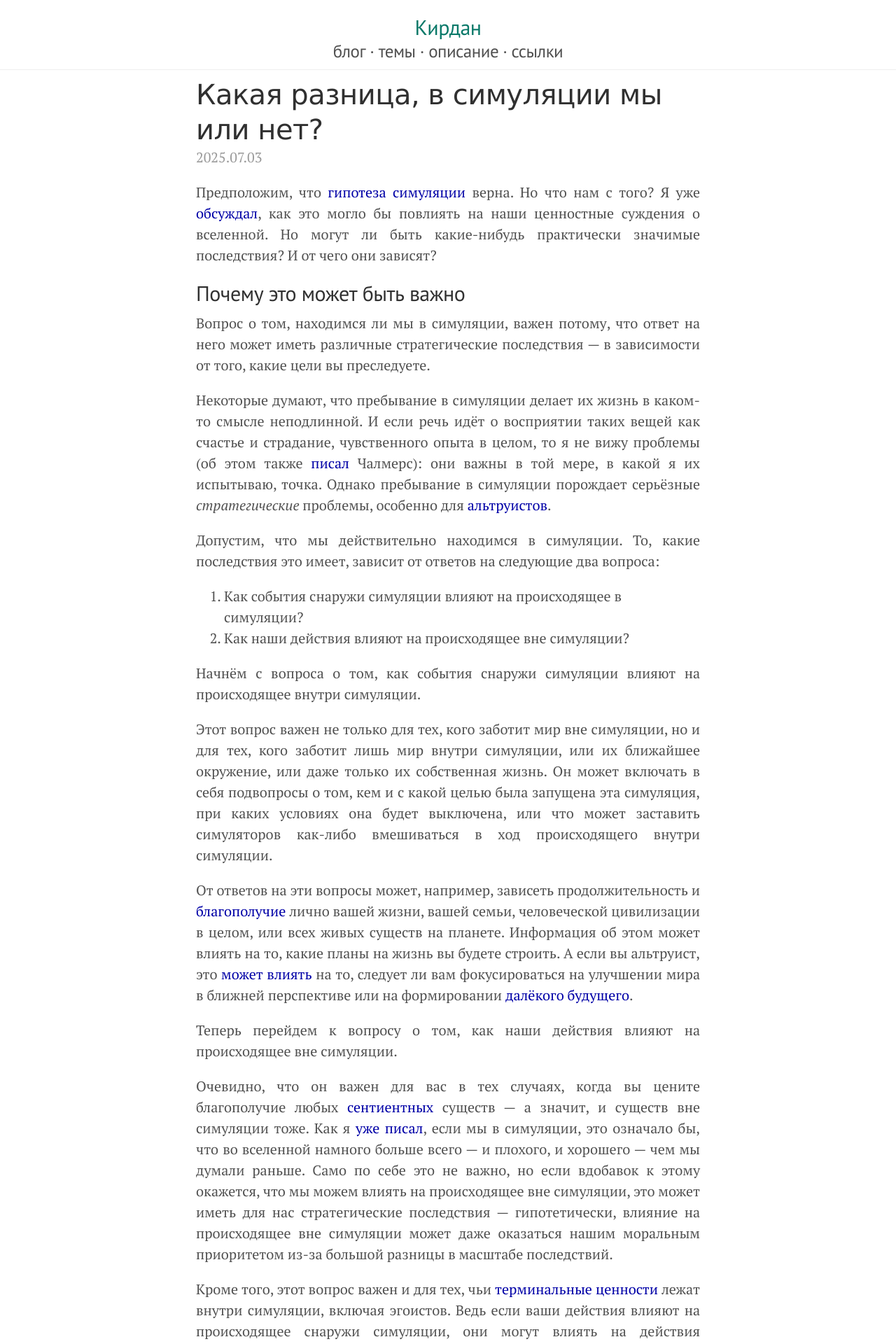
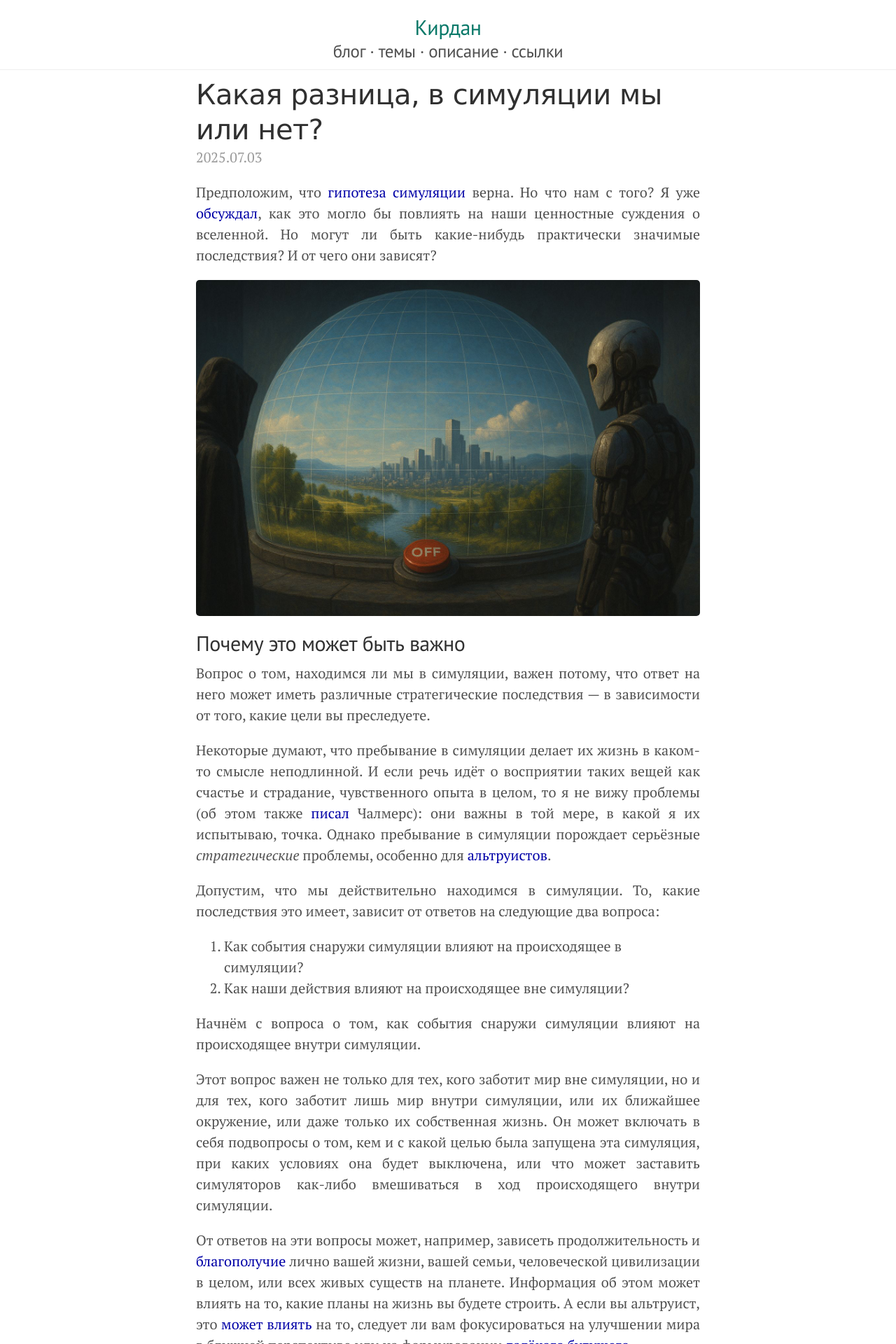
Before and after one commit to KKirdan/kkirdan.github.io, a Jekyll site: the page built from blog/_posts/2. long/2025-07-03-a8.md, in a window 1280 px wide. Shown: the top 1920 px of the page at 70% size. Built offline with Jekyll 4.4.1, drawn with Linux system fonts in a browser that asks for light colours.

Commit message:
Update 2025-07-03-a8.md

```diff
--- a/blog/_posts/2. long/2025-07-03-a8.md
+++ b/blog/_posts/2. long/2025-07-03-a8.md
@@ -10,6 +10,8 @@ importance: 8
 preview: "images/1eeeeaa3-7404-4f31-a8ea-8b99034867b1.jpg"
 ---
 Предположим, что [гипотеза симуляции](https://ru.wikipedia.org/wiki/%D0%93%D0%B8%D0%BF%D0%BE%D1%82%D0%B5%D0%B7%D0%B0_%D1%81%D0%B8%D0%BC%D1%83%D0%BB%D1%8F%D1%86%D0%B8%D0%B8) верна. Но что нам с того? Я уже [обсуждал](a7.html), как это могло бы повлиять на наши ценностные суждения о вселенной. Но могут ли быть какие-нибудь практически значимые последствия? И от чего они зависят?
+
+<img src="images/1eeeeaa3-7404-4f31-a8ea-8b99034867b1.jpg"/>
 
 ## Почему это может быть важно
 
```
